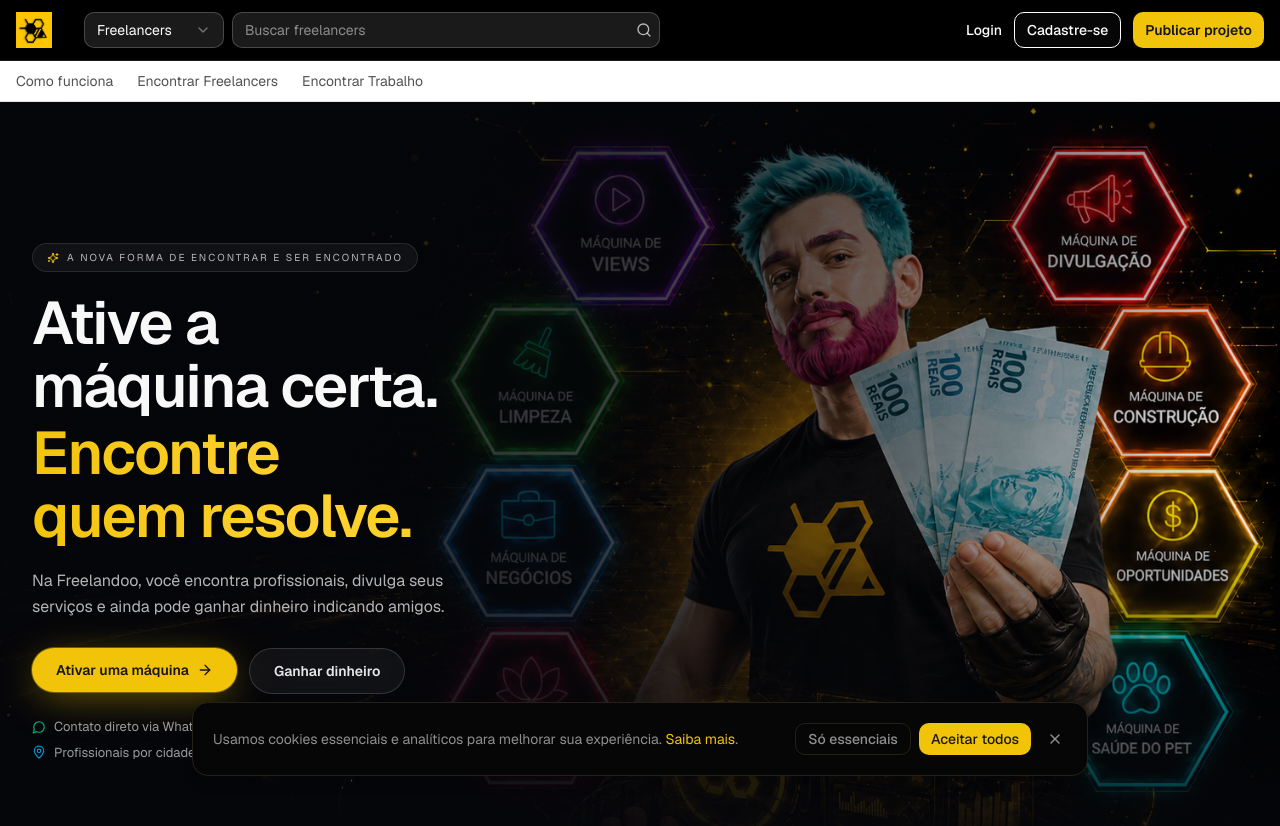
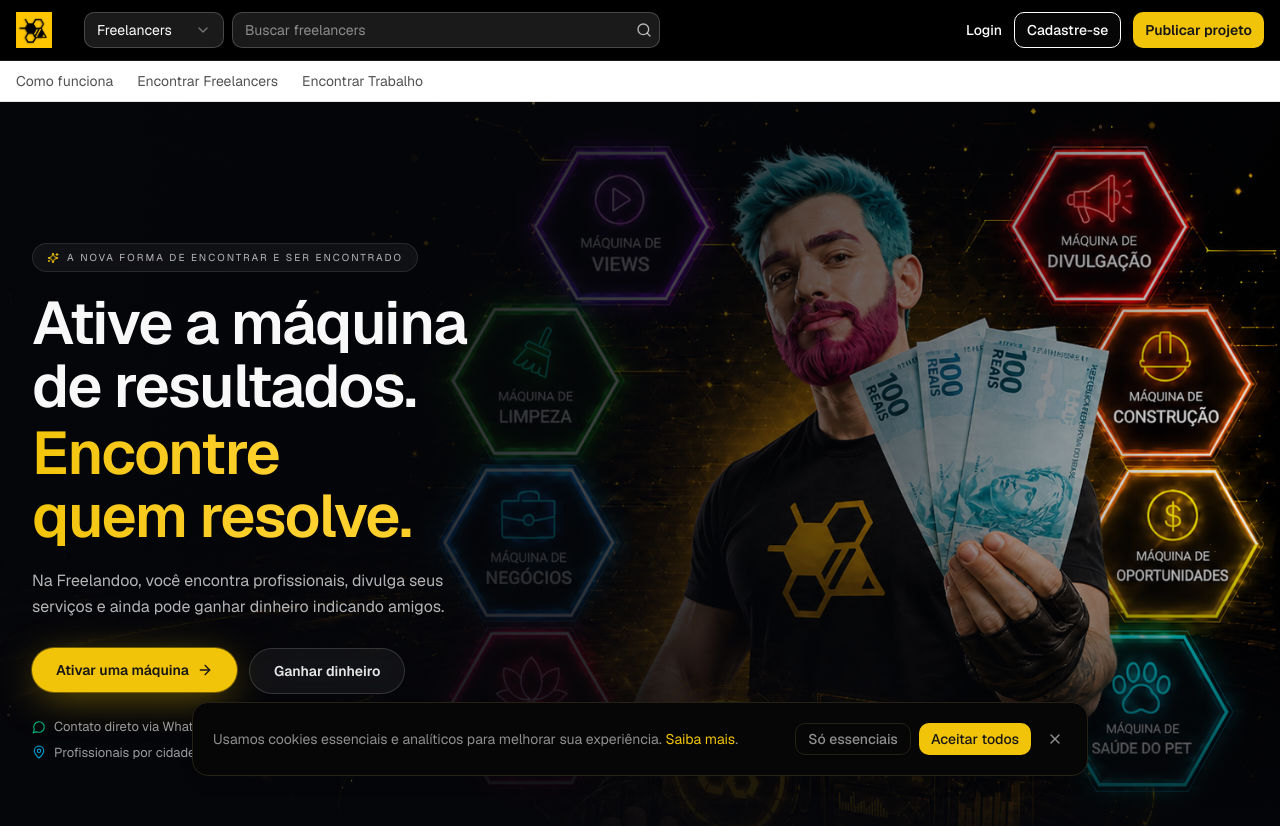
Before and after one commit to freelandoo/freelandoo-frontend, a Next.js app: page / in a window 1280 px wide. Shown: the top 826 px of the page. Built offline with nearby package versions, Linux system fonts and the light colour scheme; no server answers.

Commit message:
copy(hero): 'máquina certa' -> 'máquina de resultados'

```diff
--- a/components/home/machines/hero-section.tsx
+++ b/components/home/machines/hero-section.tsx
@@ -45,7 +45,7 @@ export function HeroSection() {
           <AnimatedHeadline
             className="text-balance text-3xl leading-[1.05] sm:text-4xl md:text-5xl lg:text-6xl"
             lines={[
-              "Ative a máquina certa.",
+              "Ative a máquina de resultados.",
               "Encontre quem resolve.",
             ]}
             highlightIndex={1}
```
